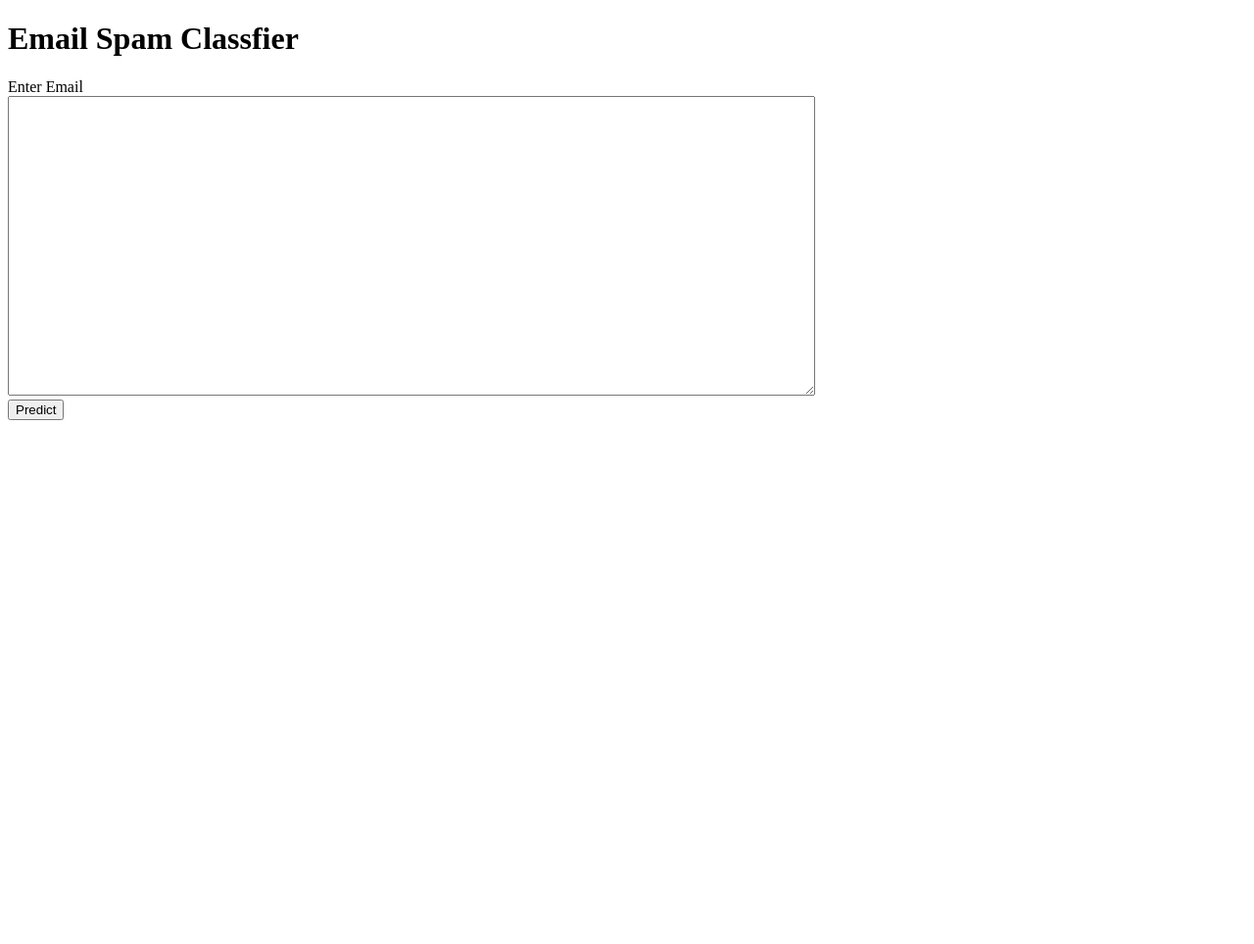
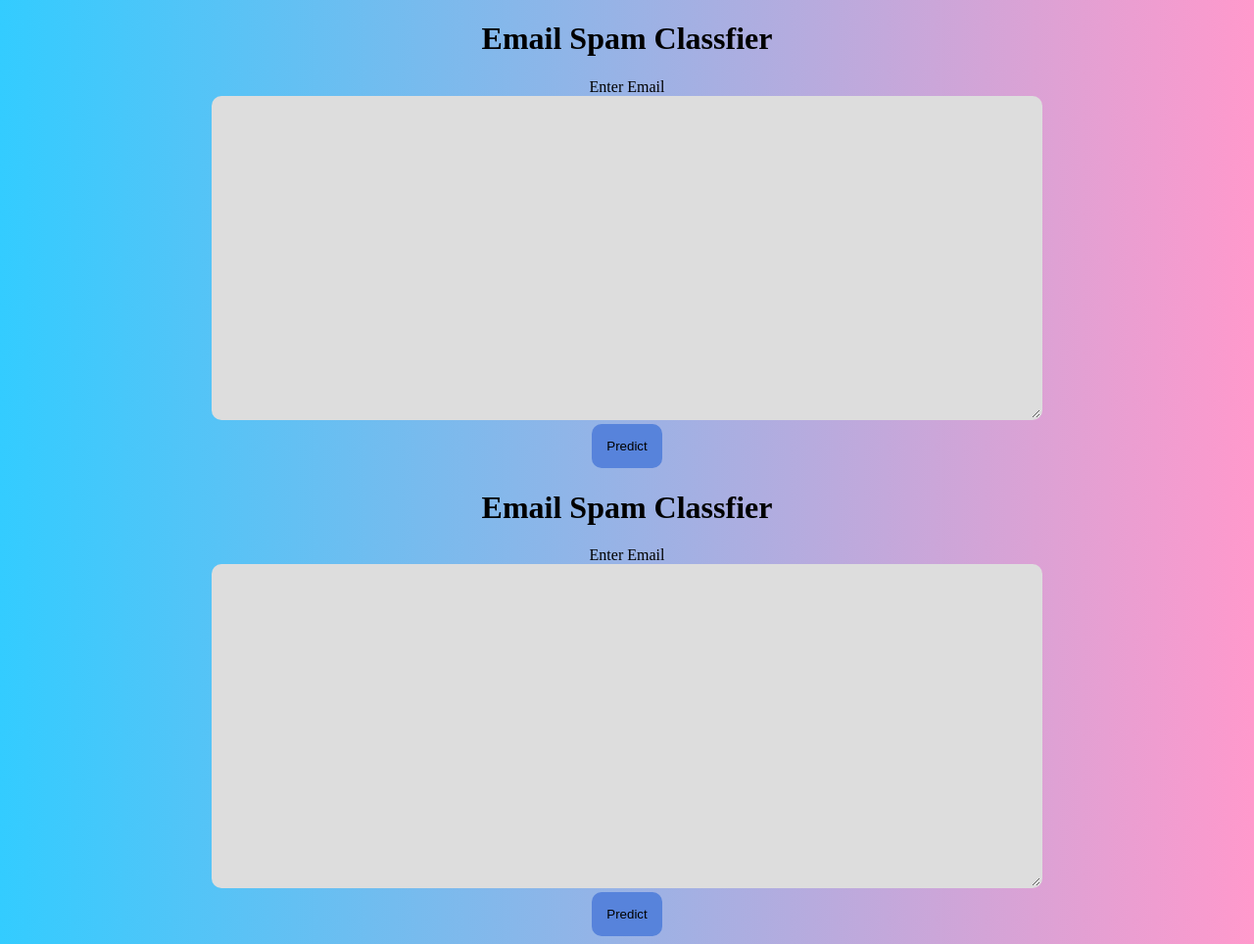
Before and after one commit to Abdullahjawed01/Spam-classifier, a Flask app: page / in a window 1280 px wide. Shown: the whole page at 98% size. Before the commit the page ends 429 px from the top, so only its background shows below. Run offline with Flask 2, Linux system fonts and the light colour scheme; parts of the project's set-up code (start-up, migrations or seed data) failed here and were passed over.

Commit message:
Update index.html

```diff
--- a/templates/index.html
+++ b/templates/index.html
@@ -3,25 +3,117 @@
 <head>
     <meta charset="UTF-8">
     <title>Email Spam Classifier</title>
+    <style>
+        h1 {text-align: center;}
+        form {text-align: center;}
+        div {text-align: center;}
+        body {background: linear-gradient(to right, #33ccff 0%, #ff99cc 100%);}
+        textarea {
+            background-color: #dddddd;
+            color: darkgrey;
+            padding: 1em;
+            border-radius: 10px;
+            border: 2px solid transparent;
+            outline: none
+        }
+        input {
+            background-color: #5783db;
+            padding: 1em;
+            border-radius: 10px;
+            border: 2px solid transparent;
+            outline: none
+        }
+
+
+        </style>
 </head>
+
 <body>
+ <div id="grid"></div>
+
+
+
+
 
     <h1>Email Spam Classfier</h1>
 
-    {% if label %}
-        {% if label == 1 %}
-            <h2 style="color:red">Spam</h2>
-        {% else %}
-            <h2 style="color:green">Not Spam</h2>
-        {% endif %}
 
+ <div>    {% if label %}
+    {% if label == 1 %}
+        <h2 style="color:red">Spam</h2>
+    {% else %}
+        <h2 style="color:green">Not Spam</h2>
     {% endif %}
+
+{% endif %}
+  </div>
+
 
     <form action="/predict" method="post">
         <label>Enter Email</label><br>
-        <textarea rows="20" cols="100" name="email"></textarea><br>
-        <input class="btn btn-primary" type="submit" value="Predict">
+        <textarea class="textarea" rows="20" cols="100" name="email"></textarea><br>
+        <input button class="btn btn-primary"  type="submit" value="Predict">
     </form>
+
+
+</body>
+</html><!DOCTYPE html>
+<html lang="en">
+<head>
+    <meta charset="UTF-8">
+    <title>Email Spam Classifier</title>
+    <style>
+        h1 {text-align: center;}
+        form {text-align: center;}
+        div {text-align: center;}
+        body {background: linear-gradient(to right, #33ccff 0%, #ff99cc 100%);}
+        textarea {
+            background-color: #dddddd;
+            color: darkgrey;
+            padding: 1em;
+            border-radius: 10px;
+            border: 2px solid transparent;
+            outline: none
+        }
+        input {
+            background-color: #5783db;
+            padding: 1em;
+            border-radius: 10px;
+            border: 2px solid transparent;
+            outline: none
+        }
+
+
+        </style>
+</head>
+
+<body>
+ <div id="grid"></div>
+
+
+
+
+
+    <h1>Email Spam Classfier</h1>
+
+
+ <div>    {% if label %}
+    {% if label == 1 %}
+        <h2 style="color:red">Spam</h2>
+    {% else %}
+        <h2 style="color:green">Not Spam</h2>
+    {% endif %}
+
+{% endif %}
+  </div>
+
+
+    <form action="/predict" method="post">
+        <label>Enter Email</label><br>
+        <textarea class="textarea" rows="20" cols="100" name="email"></textarea><br>
+        <input button class="btn btn-primary"  type="submit" value="Predict">
+    </form>
+
 
 </body>
 </html>
```
